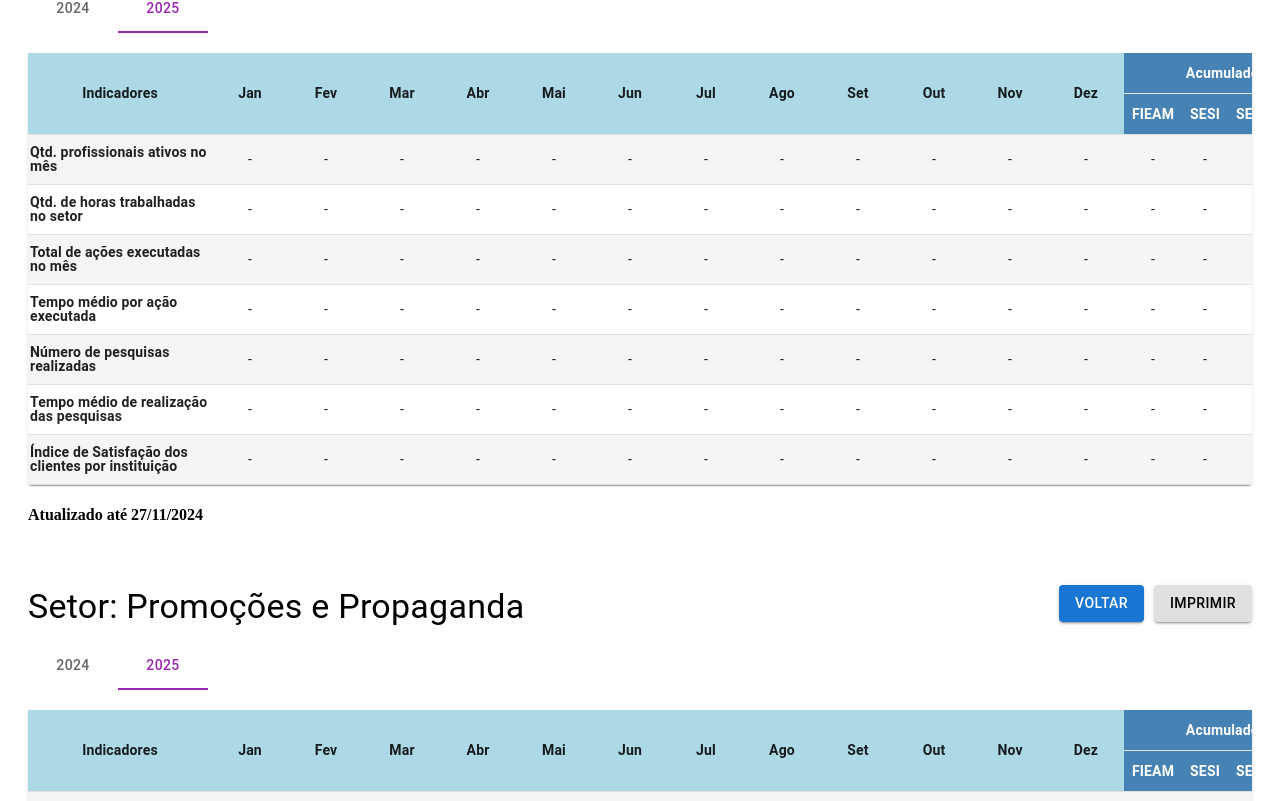
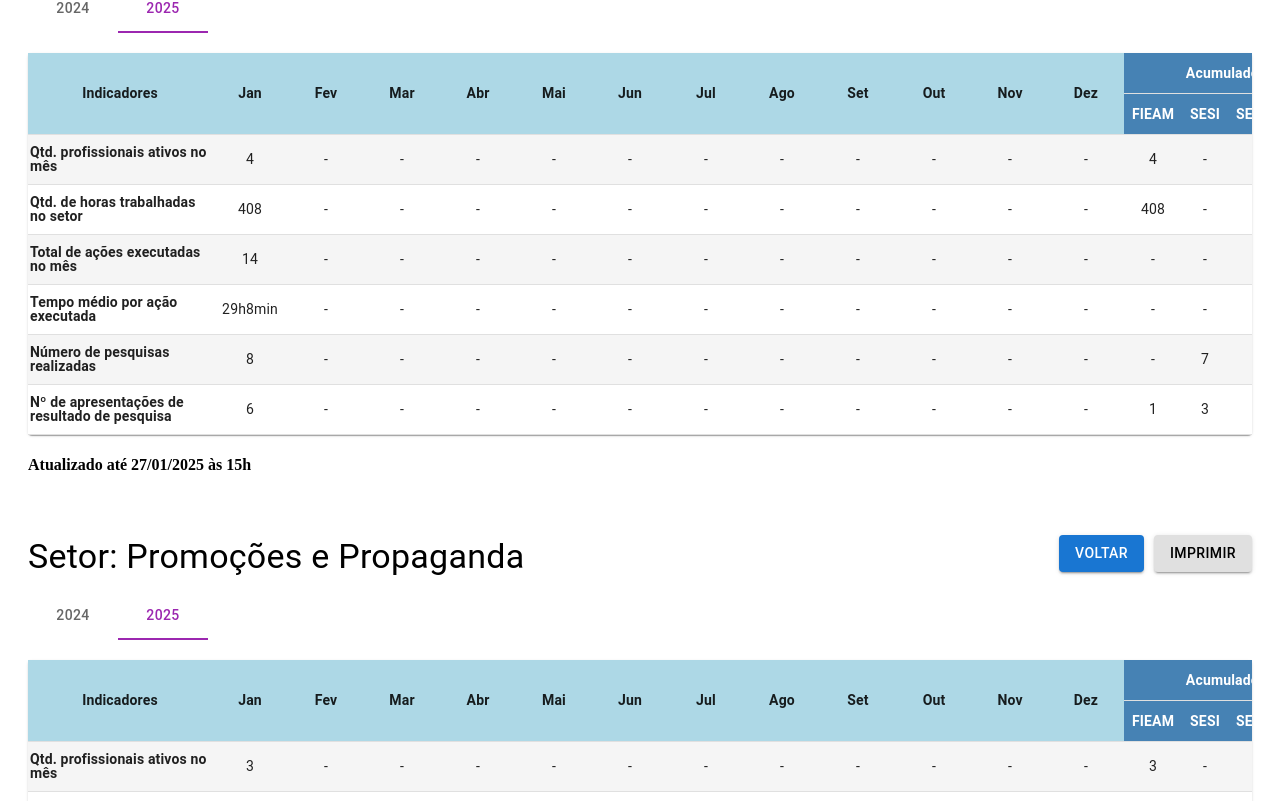
Before and after one commit to Jonathanbfb/organograma, a React (Vite) app: page /setor/Geral in a window 1280 px wide. Shown: the part 5636-6437 px from the top of the page. Built offline with nearby package versions, Linux system fonts and the light colour scheme.

Commit message:
Atualizações 27-01-2025 parte 3

```diff
--- a/src/pages/setores/Pesquisa.tsx
+++ b/src/pages/setores/Pesquisa.tsx
@@ -33,18 +33,18 @@ const Pesquisa: React.FC = () => {
     },
     {
       "indicadores": "Qtd. de horas trabalhadas no setor",
-      "jan": "-", "fev": "-", "mar": "-", "abr": "-", "mai": "-", "jun": "-", "jul": "-", "ago": "-", "set": "-", "out": "-", "nov": 880,"dez": 748,
-      "acumulado": { "fieam": "-", "sesi": "-", "senai": "-", "iel": "-" }
+      "jan": "-", "fev": "-", "mar": "-", "abr": "-", "mai": "-", "jun": "-", "jul": "-", "ago": "-", "set": "-", "out": "-", "nov": 480,"dez": 408,
+      "acumulado": { "fieam": 888, "sesi": "-", "senai": "-", "iel": "-" }
     },
     {
       "indicadores": "Total de ações executadas no mês",
-      "jan": "-", "fev": "-", "mar": "-", "abr": "-", "mai": "-", "jun": "-", "jul": "-", "ago": "-", "set": "-", "out": "-", "nov": "-",
+      "jan": "-", "fev": "-", "mar": "-", "abr": "-", "mai": "-", "jun": "-", "jul": "-", "ago": "-", "set": "-", "out": "-", "nov": 5,"dez": 2,
       "acumulado": { "fieam": "-", "sesi": "-", "senai": "-", "iel": "-" }
     },
 
     {
       "indicadores": "Tempo médio por ação executada",
-      "jan": "-", "fev": "-", "mar": "-", "abr": "-", "mai": "-", "jun": "-", "jul": "-", "ago": "-", "set": "-", "out": "-", "nov": "-",
+      "jan": "-", "fev": "-", "mar": "-", "abr": "-", "mai": "-", "jun": "-", "jul": "-", "ago": "-", "set": "-", "out": "-", "nov": "96h","dez": "204h",
       "acumulado": { "fieam": "-", "sesi": "-", "senai": "-", "iel": "-" }
     },
     {
@@ -115,28 +115,28 @@ const Pesquisa: React.FC = () => {
     const data2025 = [
     {
       "indicadores": "Qtd. profissionais ativos no mês",
-      "jan": "-", "fev": "-", "mar": "-", "abr": "-", "mai": "-", "jun": "-", "jul": "-", "ago": "-", "set": "-", "out": "-", "nov": "-",
-      "acumulado": { "fieam": "-", "sesi": "-", "senai": "-", "iel": "-" }
+      "jan": 4, "fev": "-", "mar": "-", "abr": "-", "mai": "-", "jun": "-", "jul": "-", "ago": "-", "set": "-", "out": "-", "nov": "-",
+      "acumulado": { "fieam": 4, "sesi": "-", "senai": "-", "iel": "-" }
     },
     {
       "indicadores": "Qtd. de horas trabalhadas no setor",
-      "jan": "-", "fev": "-", "mar": "-", "abr": "-", "mai": "-", "jun": "-", "jul": "-", "ago": "-", "set": "-", "out": "-", "nov": "-",
-      "acumulado": { "fieam": "-", "sesi": "-", "senai": "-", "iel": "-" }
+      "jan": 408, "fev": "-", "mar": "-", "abr": "-", "mai": "-", "jun": "-", "jul": "-", "ago": "-", "set": "-", "out": "-", "nov": "-",
+      "acumulado": { "fieam": 408, "sesi": "-", "senai": "-", "iel": "-" }
     },
     {
       "indicadores": "Total de ações executadas no mês",
-      "jan": "-", "fev": "-", "mar": "-", "abr": "-", "mai": "-", "jun": "-", "jul": "-", "ago": "-", "set": "-", "out": "-", "nov": "-",
+      "jan": 14, "fev": "-", "mar": "-", "abr": "-", "mai": "-", "jun": "-", "jul": "-", "ago": "-", "set": "-", "out": "-", "nov": "-",
       "acumulado": { "fieam": "-", "sesi": "-", "senai": "-", "iel": "-" }
     },
 
     {
       "indicadores": "Tempo médio por ação executada",
-      "jan": "-", "fev": "-", "mar": "-", "abr": "-", "mai": "-", "jun": "-", "jul": "-", "ago": "-", "set": "-", "out": "-", "nov": "-",
+      "jan": "29h8min", "fev": "-", "mar": "-", "abr": "-", "mai": "-", "jun": "-", "jul": "-", "ago": "-", "set": "-", "out": "-", "nov": "-",
       "acumulado": { "fieam": "-", "sesi": "-", "senai": "-", "iel": "-" }
     },
     {
       "indicadores": "Número de pesquisas realizadas",
-      "jan": "-",
+      "jan": 8,
       "fev": "-",
       "mar": "-",
       "abr": "-",
@@ -148,11 +148,11 @@ const Pesquisa: React.FC = () => {
       "out": "-",
       "nov": "-",
       "dez": "-",
-      "acumulado": { "fieam": "-", "sesi": "-", "senai": "-", "iel": "-" }
+      "acumulado": { "fieam": "-", "sesi": 7, "senai": "-", "iel": 1 }
     },
     {
-      "indicadores": "Tempo médio de realização das pesquisas",
-      "jan": "-",
+      "indicadores": "Nº de apresentações de resultado de pesquisa",
+      "jan": 6,
       "fev": "-",
       "mar": "-",
       "abr": "-",
@@ -164,24 +164,9 @@ const Pesquisa: React.FC = () => {
       "out": "-",
       "nov": "-",
       "dez": "-",
-      "acumulado": { "fieam": "-", "sesi": "-", "senai": "-", "iel": "-" }
+      "acumulado": { "fieam": 1, "sesi": 3, "senai": 1, "iel": 1 }
     },
-    {
-      "indicadores": "Índice de Satisfação dos clientes por instituição",
-      "jan": "-",
-      "fev": "-",
-      "mar": "-",
-      "abr": "-",
-      "mai": "-",
-      "jun": "-",
-      "jul": "-",
-      "ago": "-",
-      "set": "-",
-      "out": "-",
-      "nov": "-",
-      "dez": "-",
-      "acumulado": { "fieam": "-", "sesi": "-", "senai": "-", "iel": "-"}
-    }
+
   ]
 
 
@@ -387,7 +372,7 @@ const Pesquisa: React.FC = () => {
           </Table>
         </TableContainer>
       </Paper>
-      <h4>Atualizado até 27/11/2024</h4>
+      <h4>Atualizado até 27/01/2025 às 15h</h4>
     </div>
   );
 };
--- a/src/pages/setores/RedesSociais.tsx
+++ b/src/pages/setores/RedesSociais.tsx
@@ -144,13 +144,13 @@ const RedesSociais: React.FC = () => {
   const data2025 = [
     {
       "indicadores": "Qtd. profissionais ativos no mês",
-      "jan": "-", "fev": "-", "mar": "-", "abr": "-", "mai": "-", "jun": "-", "jul": "-", "ago": "-", "set": "-", "out": "-", "nov": "-",
-      "acumulado": { "fieam": "-", "sesi": "-", "senai": "-", "iel": "-" }
+      "jan": 3, "fev": "-", "mar": "-", "abr": "-", "mai": "-", "jun": "-", "jul": "-", "ago": "-", "set": "-", "out": "-", "nov": "-",
+      "acumulado": { "fieam": 3, "sesi": "-", "senai": "-", "iel": "-" }
     },
     {
       "indicadores": "Qtd. de horas trabalhadas no setor",
-      "jan": "-", "fev": "-", "mar": "-", "abr": "-", "mai": "-", "jun": "-", "jul": "-", "ago": "-", "set": "-", "out": "-", "nov": "-",
-      "acumulado": { "fieam": "-", "sesi": "-", "senai": "-", "iel": "-" }
+      "jan": 408, "fev": "-", "mar": "-", "abr": "-", "mai": "-", "jun": "-", "jul": "-", "ago": "-", "set": "-", "out": "-", "nov": "-",
+      "acumulado": { "fieam": 408, "sesi": "-", "senai": "-", "iel": "-" }
     },
     {
       "indicadores": "Total de ações executadas no mês",
@@ -170,13 +170,15 @@ const RedesSociais: React.FC = () => {
     },
     {
       "indicadores": "Alcance total",
-      "jan": "-", "fev": "-", "mar": "-", "abr": "-", "mai": "-", "jun": "-", "jul": "-", "ago": "-", "set": "-", "out": "-", "nov": "-",
-      "acumulado": { "fieam": "-", "sesi": "-", "senai": "-", "iel": "-" }
+      "jan": 785.706, "fev": "-", "mar": "-", "abr": "-", "mai": "-", "jun": "-", "jul": "-", "ago": "-", "set": "-", "out": "-", "nov": "-",
+      "acumulado": { "fieam": 39.500, "sesi": 387.410, "senai": 214.582, "iel": 144.214
+      }
     },
     {
       "indicadores": "Impressões (ADS)",
-      "jan": "-", "fev": "-", "mar": "-", "abr": "-", "mai": "-", "jun": "-", "jul": "-", "ago": "-", "set": "-", "out": "-", "nov": "-",
-      "acumulado": { "fieam": "-", "sesi": "-", "senai": "-", "iel": "-" }
+      "jan": "1.563.641", "fev": "-", "mar": "-", "abr": "-", "mai": "-", "jun": "-", "jul": "-", "ago": "-", "set": "-", "out": "-", "nov": "-",
+      "acumulado": { "fieam": 41.200, "sesi": 697.581, "senai": 623.601, "iel": 201259
+      }
     },
     {
       "indicadores": "Cliques no anúncio",
```
